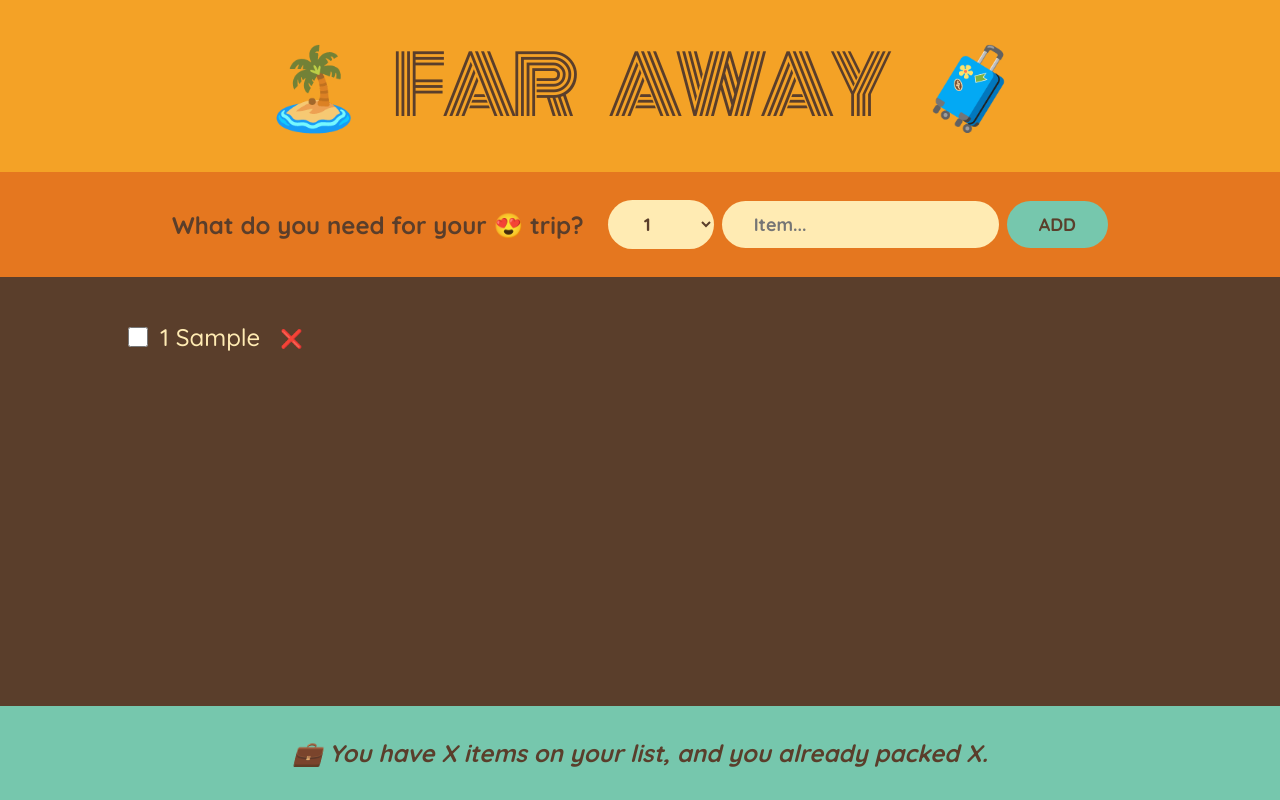
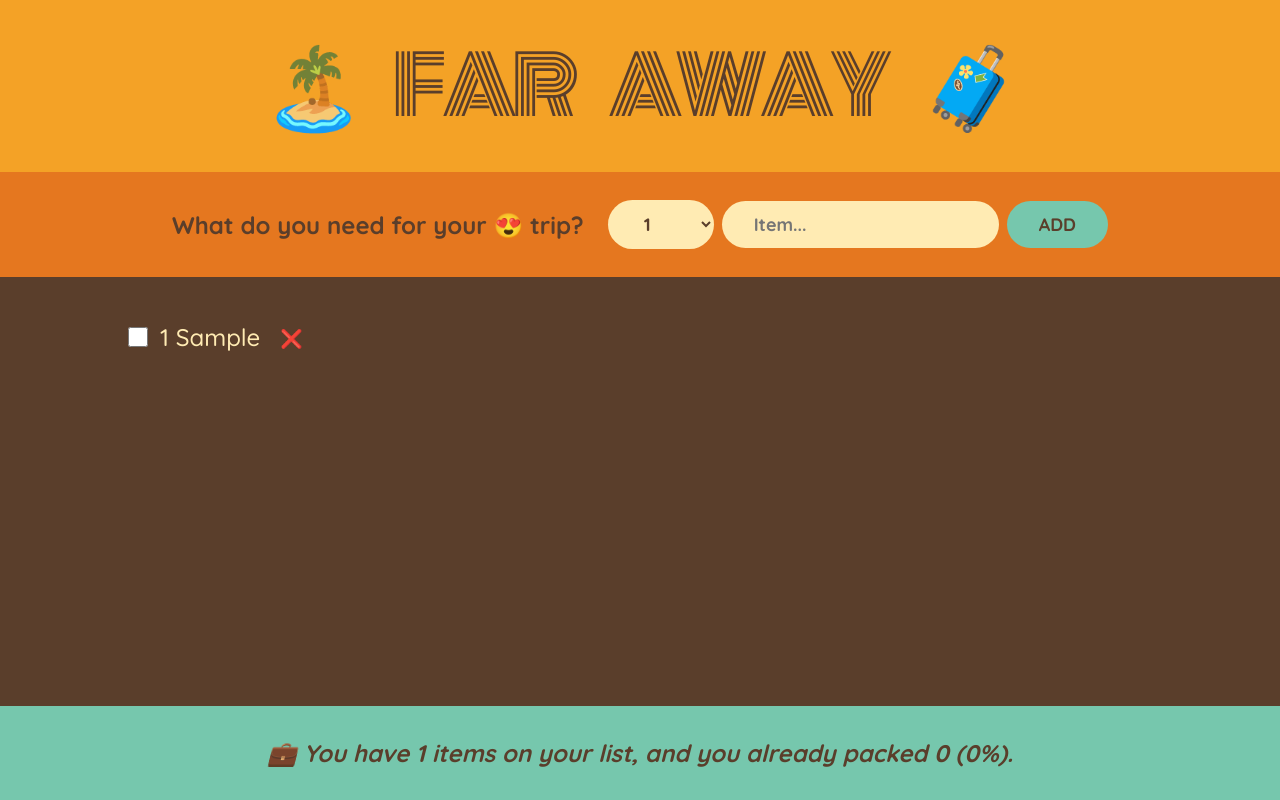
Before and after one commit to faratim/travel-list, a React (Create React App) app: page / in a window 1280 px wide. Both pictures are taken after typing "Sample" into the empty fields and a click on the button "ADD". Built offline with nearby package versions, Linux system fonts and the light colour scheme.

Commit message:
adding percent calcs; derived state

```diff
--- a/src/App.js
+++ b/src/App.js
@@ -28,7 +28,7 @@
         onDeleteItem={handleDeleteItem}
         onToggleItem={handleToggleItem}
       />
-      <Stats />
+      <Stats items={items} />
     </div>
   );
 }
@@ -112,10 +112,26 @@
   );
 }
 
-function Stats() {
+function Stats({ items }) {
+  if (!items.length)
+    return (
+      <p className="stats">
+        <em>Start adding some items to your packing list 🚀</em>
+      </p>
+    );
+
+  const numItems = items.length;
+  const numPacked = items.filter((item) => item.packed).length;
+  const percentage = Math.round((numPacked / numItems) * 100);
+
   return (
     <footer className="stats">
-      <em>💼 You have X items on your list, and you already packed X.</em>
+      <em>
+        {percentage === 100
+          ? "You got everything!  Ready to go ✈"
+          : `💼 You have ${numItems} items on your list, and you already packed ${" "}
+        ${numPacked} (${percentage}%).`}
+      </em>
     </footer>
   );
 }
```
